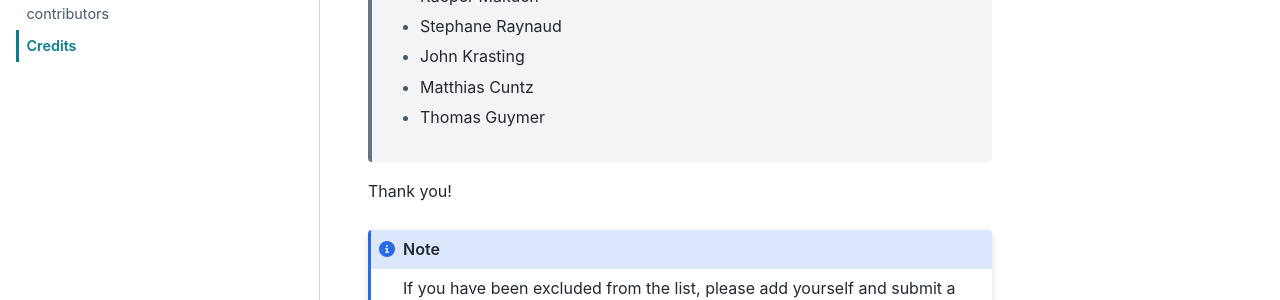
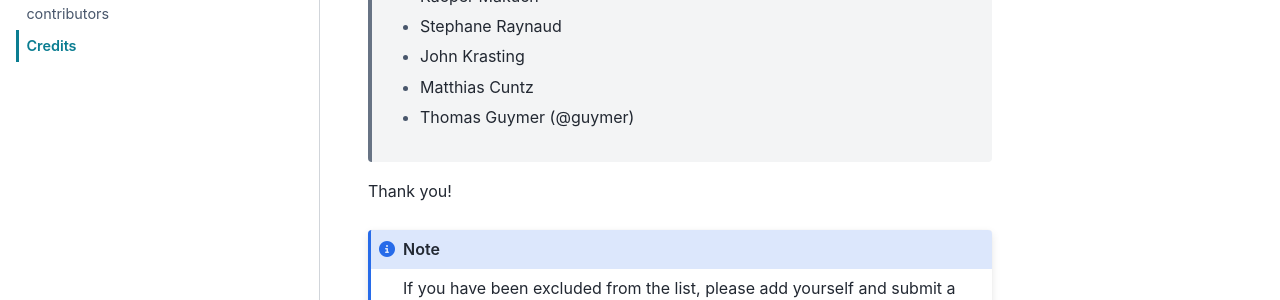
Before and after one commit to SciTools/cartopy, a Sphinx documentation site: the page built from docs/source/contributors.rst, in a window 1280 px wide and 900 px high, scrolled down 939 px. Shown: the part 338-638 px from the top of the window. Built offline with Sphinx 7.4.7 and the PyData theme 0.15.4, drawn with Linux system fonts in a browser that asks for light colours; pages that are not in the unit, such as notebooks, are missing from menus; the version number could not be read and is left out.

Commit message:
add GitHub username

```diff
--- a/docs/source/contributors.rst
+++ b/docs/source/contributors.rst
@@ -43,7 +43,7 @@ the package wouldn't be as rich or diverse as it is today:
  * Stephane Raynaud
  * John Krasting
  * Matthias Cuntz
- * Thomas Guymer
+ * Thomas Guymer (@guymer)
 
 Thank you!
 
```
